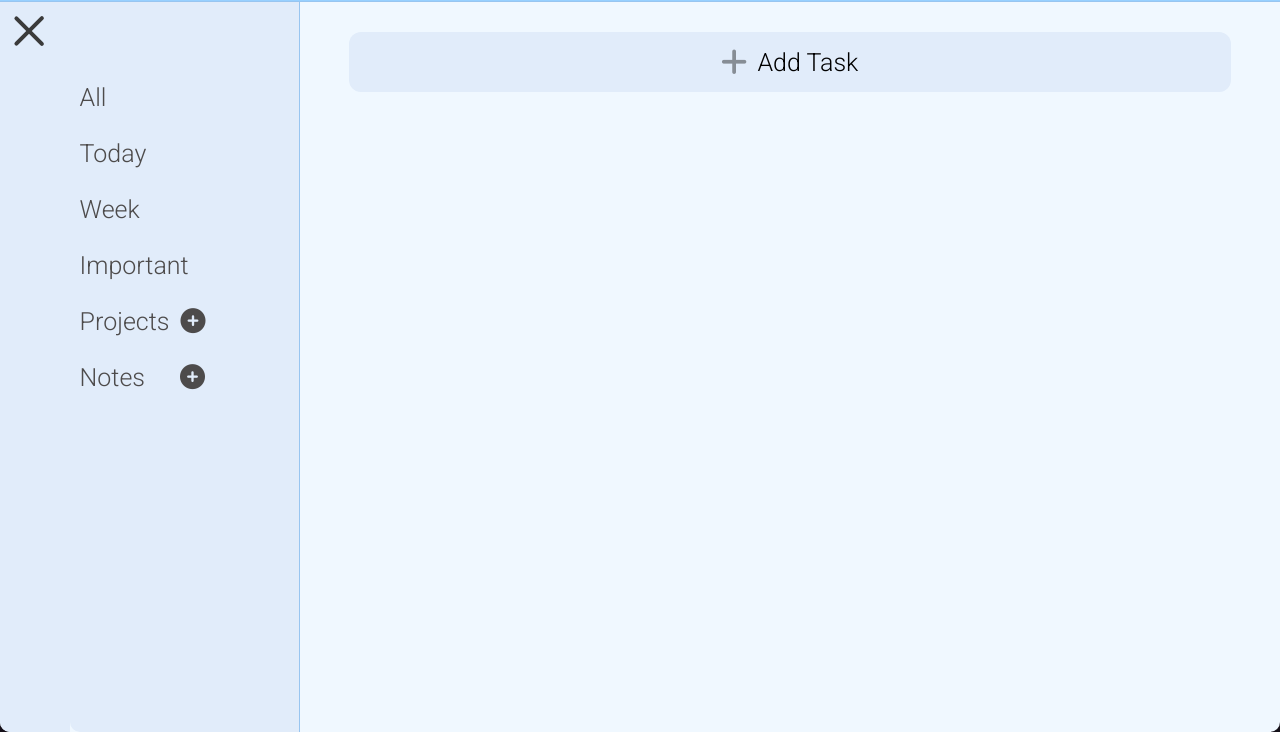
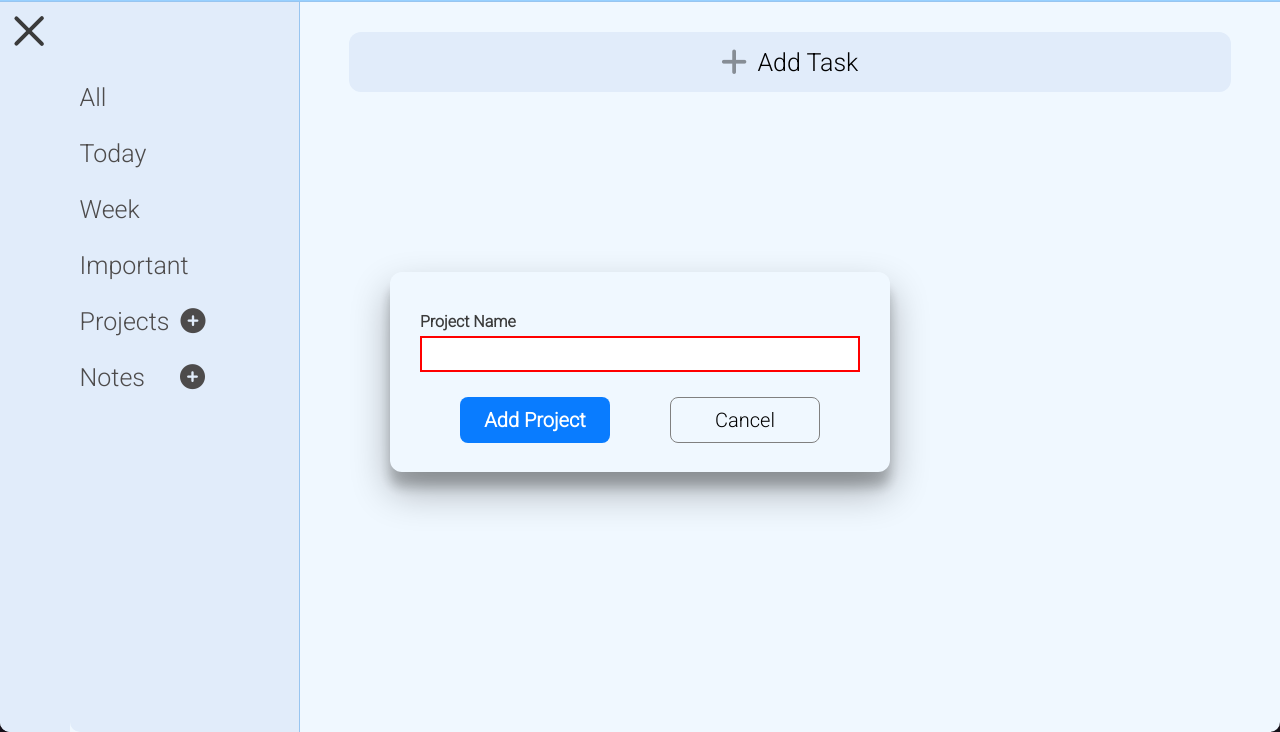
Before and after one commit to paulvu2023/AchieveFlow-Productivity-App, a website built with webpack: page dist/index.html in a window 1280 px wide. Shown: the part 68-800 px from the top of the page. Built offline with nearby package versions, Linux system fonts and the light colour scheme.

Commit message:
Add all css styles for 'Project' form

```diff
--- a/src/display.js
+++ b/src/display.js
@@ -68,6 +68,19 @@ function addTaskToDOM(task) {
         deleteTask(task);
         addAllTasksToDOM(projects[findProjectIndex(task.project)].taskList);
     });
+}
+
+function openProjectForm() {
+    const container = document.querySelector('.project-container');
+    let overlay = document.getElementById('overlay');
+    overlay.style.display = 'block';
+
+    const formHTML = `
+
+    `
+
+    container.insertAdjacentHTML('beforeend', formHTML);
+    container.appendChild(overlay);
 }
 
 function displayDetails(task) {
--- a/src/styles.css
+++ b/src/styles.css
@@ -379,23 +379,23 @@ fieldset button {
     transition: background-color 0.3s ease;
 }
 
-.add-task-button, .edit-task-button {
+.add-task-button, .edit-task-button, .add-project-button {
     font-weight: 800;
     background-color: rgb(9, 124, 255);
     color: white;
     border: none;
 }
 
-.add-task-button:hover, .edit-task-button:hover {
+.add-task-button:hover, .edit-task-button:hover, .add-project-button:hover {
     background-color: rgb(0, 79, 248);
 }
 
-.cancel-task-button, .cancel-edit-task-button {
+.cancel-task-button, .cancel-edit-task-button, .cancel-project-button {
     background-color: transparent;
     border: solid 1px gray;
 }
 
-.cancel-task-button:hover, .cancel-edit-task-button:hover {
+.cancel-task-button:hover, .cancel-edit-task-button:hover, .cancel-project-button:hover {
     border: solid 1px rgb(0, 36, 196);
     color: rgb(0, 36, 196);
 }
@@ -465,6 +465,34 @@ fieldset button {
 
 .space {
     margin-bottom: 30px;
+}
+
+/* Styling for Projects Form */
+
+.project-form {
+    display: flex;
+    flex-direction: column;
+    width: 500px;
+    height: 200px;
+    border-radius: 12px;
+    box-shadow: rgba(0, 0, 0, 0.3) 0px 19px 38px, rgba(0, 0, 0, 0.22) 0px 15px 12px;
+    position: absolute;
+    top: 55%;
+    left: 50%;
+    transform: translate(-50%, -50%) scale(1);
+    z-index: 2;
+}
+
+label[for="project-name"] {
+   margin-top: 20px;
+}
+
+#project-name {
+    margin-bottom: 25px;
+}
+
+#add-project-form fieldset div button {
+    margin: 0;
 }
 
 /* Checkbox Styling */
```
Also changed, not shown: dist/index.html, dist/main.js.
